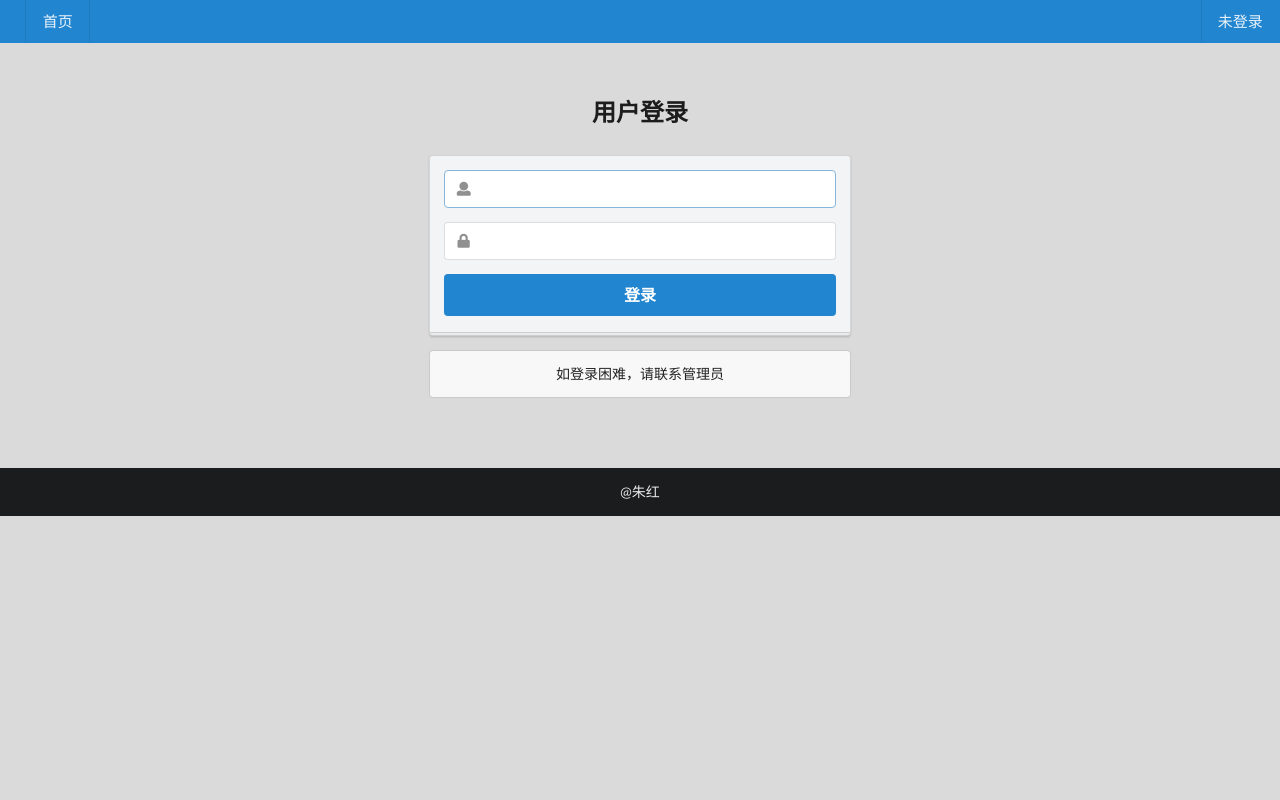
After one commit to SuperRed7/Django_Sample, a Django app: page /accounts/login/ in a window 1280 px wide. The commit adds this page. Run offline with Django 4.2, Linux system fonts and the light colour scheme; parts of the project's set-up code (start-up, migrations or seed data) failed here and were passed over; some libraries are stand-ins or nearby versions.

Commit message:
20220930 (十三)用户登录系统

```diff
--- a/Django_Sample/settings.py
+++ b/Django_Sample/settings.py
@@ -144,3 +144,6 @@ CACHES = {
 #         'BACKEND': 'django.core.cache.backends.dummy.DummyCache',
 #     }
 # }
+
+LOGIN_REDIRECT_URL = '/sqldemo/index'
+LOGOUT_REDIRECT_URL = '/accounts/login'
--- a/Django_Sample/urls.py
+++ b/Django_Sample/urls.py
@@ -23,4 +23,5 @@ urlpatterns = [
     path('Web_Sample/', include('Web_Sample.urls')),
     path('sqldemo/', include('sqldemo.urls')),
     path('admin/', admin.site.urls),
+    path('accounts/', include('django.contrib.auth.urls')),
 ]
--- /dev/null
+++ b/sqldemo/templates/registration/login.html
@@ -0,0 +1,69 @@
+<!-- extends表明此页面继承自 base.html 文件 -->
+{% extends "sqldemo/base.html" %}
+
+{% block body %}
+<div id="pusher" class="pusher" style="padding-top:100px">
+    <div class="ui middle aligned center aligned grid">
+        <div class="column">
+            <h2 class="ui image header">
+                <div class="content">
+                    用户登录
+                </div>
+            </h2>
+
+            <form method="post" action="{% url 'login' %}" class="ui large form">
+                {% csrf_token %}
+                {% if next %}
+                    {% if user.is_authenticated %}
+                        <div class="ui info message">您的账户没有权限浏览当前页面。 请尝试登录有权限的账号</div>
+                    {% else %}
+                        <div class="ui info message">未登录用户没有权限浏览当前页面，请登录</div>
+                    {% endif %}
+                {% endif %}
+                <div class="ui stacked secondary  segment">
+                    <div class="field">
+                        <div class="ui left icon input">
+                            <i class="user icon"></i>
+                            {{ form.username }}
+                        </div>
+                    </div>
+                    <div class="field">
+                        <div class="ui left icon input">
+                            <i class="lock icon"></i>
+                            {{ form.password }}
+                        </div>
+                    </div>
+                    <input class="ui fluid large blue submit button" type="submit" value="登录">
+                    <input type="hidden" name="next" value="{{ next }}">
+                </div>
+                {% if form.errors %}
+                <div class="ui info message">用户名或密码错误，请再次尝试。</div>
+                {% endif %}
+
+            </form>
+
+            <div class="ui message">
+                如登录困难，请联系管理员
+            </div>
+        </div>
+    </div>
+</div>
+<style>
+    body {
+        background-color: #DADADA;
+    }
+
+    body > .grid {
+        height: 100%;
+    }
+
+    .column {
+        max-width: 450px;
+    }
+
+    .ui.footer.segment {
+        margin: 5em 0em 0em;
+    }
+
+</style>
+{% endblock body %}
--- a/sqldemo/templates/sqldemo/header.html
+++ b/sqldemo/templates/sqldemo/header.html
@@ -1,8 +1,23 @@
 <div class="ui blue large top fixed inverted menu">
     <div class="ui container">
         <a href={% url "sqldemo:index" %} class="item">首页</a>
-        <a class="item">NEW+</a>
+{#        <a class="item">NEW+</a>#}
+        {%  if request.user.is_staff  %}
+            <a href="{% url 'admin:index' %}" class="item">后台管理</a>
+        {% endif %}
+    </div>
+    <div class="right menu">
+        {%  if not request.user.username  %}
+            <div class="ui item">
+                未登录
+            </div>
+        {% else %}
+            <div class="ui item">
+                您好，{{ request.user.username }}
+            </div>
+            <a class="ui item" href="{% url 'logout' %}">
+                切换用户
+            </a>
+        {% endif %}
     </div>
 </div>
-
-menu
--- a/templates/admin/base_site.html
+++ b/templates/admin/base_site.html
@@ -5,7 +5,7 @@
 
 {% block branding %}
     {#<h1 id="site-name"><a href="{% url 'admin:index' %}">{{ site_header|default:_('Django administration') }}</a></h1>#}
-    <h1 id="site-name"><a href="{% url 'admin:index' %}">Web_Sample</a></h1>
+    <h1 id="site-name"><a href="{% url 'admin:index' %}">Django_Sample</a></h1>
 {% endblock %}
 
 {% block nav-global %}{% endblock %}
```
Also changed, not shown: sqldemo/views.py (+7 -0 lines).
